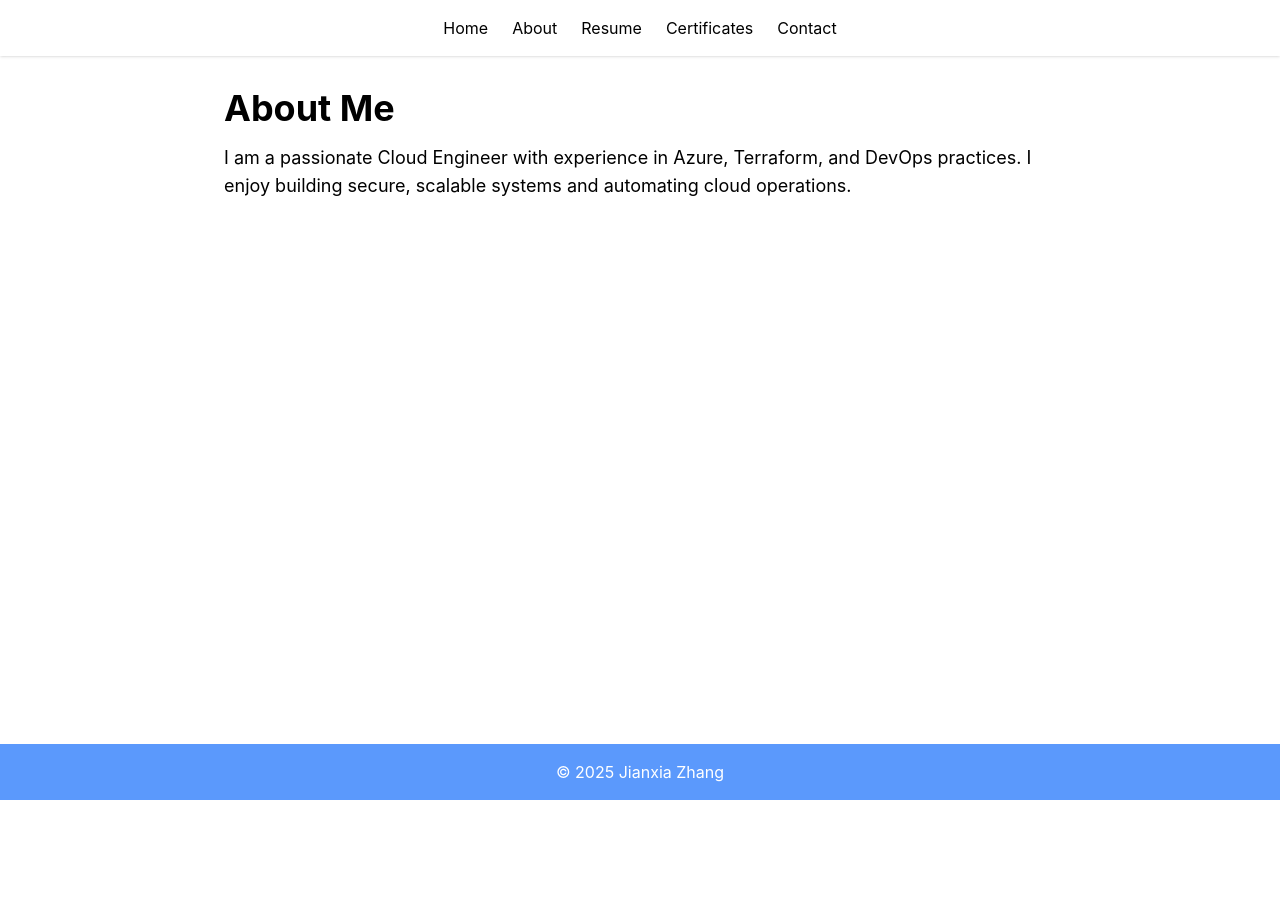
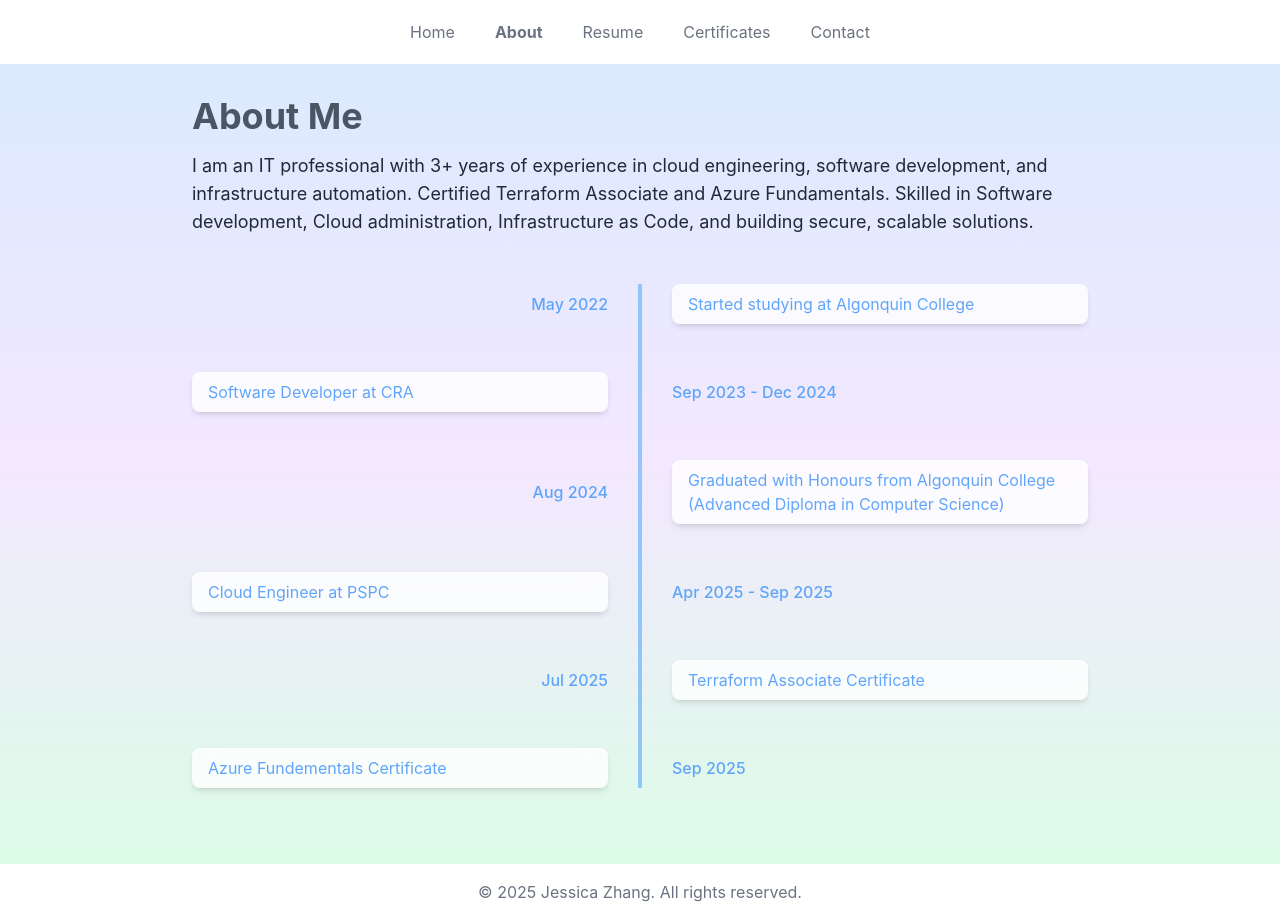
Before and after one commit to zjx090909/jianxia-portfolio, a Next.js app: page /about in a window 1280 px wide. Before the commit the page ends 800 px from the top, so only its background shows below. Built offline with nearby package versions, Linux system fonts and the light colour scheme.

Commit message:
Added About me

```diff
--- a/app/about/page.tsx
+++ b/app/about/page.tsx
@@ -1,11 +1,69 @@
+'use client'
+
+import React from 'react'
+
+const milestones = [
+  { date: 'May 2022', event: 'Started studying at Algonquin College' },
+  { date: 'Sep 2023 - Dec 2024', event: 'Software Developer at CRA' },
+  { date: 'Aug 2024', event: 'Graduated with Honours from Algonquin College (Advanced Diploma in Computer Science)' },
+  { date: 'Apr 2025 - Sep 2025', event: 'Cloud Engineer at PSPC' },
+  { date: 'Jul 2025', event: 'Terraform Associate Certificate' },
+  { date: 'Sep 2025', event: 'Azure Fundementals Certificate' },
+]
+
 export default function About() {
   return (
-    <div className="max-w-4xl mx-auto p-8">
-      <h1 className="text-4xl font-bold mb-4">About Me</h1>
-      <p className="text-lg">
-        I am a passionate Cloud Engineer with experience in Azure, Terraform, and DevOps practices.
-        I enjoy building secure, scalable systems and automating cloud operations.
-      </p>
+    <div className="min-h-screen bg-gradient-to-b from-blue-100 via-purple-100 to-green-100 p-8">
+      {/* summary */}
+      <div className="max-w-4xl mx-auto mb-12">
+        <h1 className="text-4xl font-bold mb-4 text-gray-600">About Me</h1>
+        <p className="text-lg text-gray-800">
+          I am an IT professional with 3+ years of experience in cloud engineering, software development, and infrastructure automation. Certified Terraform Associate and Azure Fundamentals. Skilled in Software development, Cloud administration, Infrastructure as Code, and building secure, scalable solutions.
+        </p>
+      </div>
+
+      {/* milestone */}
+      <div className="max-w-4xl mx-auto relative">
+        {/* middle line */}
+        <div className="absolute left-1/2 transform -translate-x-1/2 h-full w-1 bg-blue-300"></div>
+
+        <ul className="space-y-12">
+          {milestones.map((m, idx) => {
+            const isOdd = idx % 2 === 0
+            return (
+              <li key={idx} className="flex w-full items-center">
+                {isOdd ? (
+                  <>
+                    {/* left time */}
+                    <div className="w-1/2 pr-8 text-right text-blue-400 font-medium">
+                      {m.date}
+                    </div>
+                    {/* right content*/}
+                    <div className="w-1/2 pl-8 relative">
+                      <div className="bg-white/80 backdrop-blur-md rounded-lg px-4 py-2 shadow-md text-blue-400">
+                        {m.event}
+                      </div>
+                    </div>
+                  </>
+                ) : (
+                  <>
+                    {/* left content */}
+                    <div className="w-1/2 pr-8 relative">
+                      <div className="bg-white/80 backdrop-blur-md rounded-lg px-4 py-2 shadow-md text-blue-400">
+                        {m.event}
+                      </div>
+                    </div>
+                    {/* right time */}
+                    <div className="w-1/2 pl-8 text-left text-blue-400 font-medium">
+                      {m.date}
+                    </div>
+                  </>
+                )}
+              </li>
+            )
+          })}
+        </ul>
+      </div>
     </div>
   )
 }
--- a/app/page.tsx
+++ b/app/page.tsx
@@ -11,7 +11,7 @@ export default function HomePage() {
 
   return (
     <div className="relative h-screen w-screen overflow-hidden">
-      {/* 背景渐变 */}
+      {/* background */}
       <div className="absolute inset-0 animate-gradient bg-gradient-to-r from-blue-100 via-purple-300 to-green-200 bg-[length:400%_400%]"></div>
 
       <Particles
--- a/components/Footer.tsx
+++ b/components/Footer.tsx
@@ -1,7 +1,7 @@
 export default function Footer() {
   return (
-    <footer className="bg-brandBlue text-white p-4 text-center">
-      © 2025 Jianxia Zhang
+    <footer className="bg-transparent text-gray-500 p-4 text-center">
+      © 2025 Jessica Zhang. All rights reserved.
     </footer>
   )
 }
--- a/components/Header.tsx
+++ b/components/Header.tsx
@@ -1,13 +1,34 @@
+'use client'
+
 import Link from 'next/link'
+import { usePathname } from 'next/navigation'
 
 export default function Header() {
+  const pathname = usePathname() // get current path
+
+  const links = [
+    { name: 'Home', href: '/' },
+    { name: 'About', href: '/about' },
+    { name: 'Resume', href: '/resume' },
+    { name: 'Certificates', href: '/certificates' },
+    { name: 'Contact', href: '/contact' },
+  ]
+
   return (
     <header className="bg-white shadow p-4 flex justify-center space-x-6">
-      <Link href="/">Home</Link>
-      <Link href="/about">About</Link>
-      <Link href="/resume">Resume</Link>
-      <Link href="/certificates">Certificates</Link>
-      <Link href="/contact">Contact</Link>
+      {links.map((link) => (
+        <Link
+          key={link.href}
+          href={link.href}
+          className={`
+            px-2 py-1 transition-colors duration-300
+            ${pathname === link.href ? 'text-gray-500 font-bold' : 'text-gray-500'}
+            hover:text-blue-500
+          `}
+        >
+          {link.name}
+        </Link>
+      ))}
     </header>
   )
 }
```
